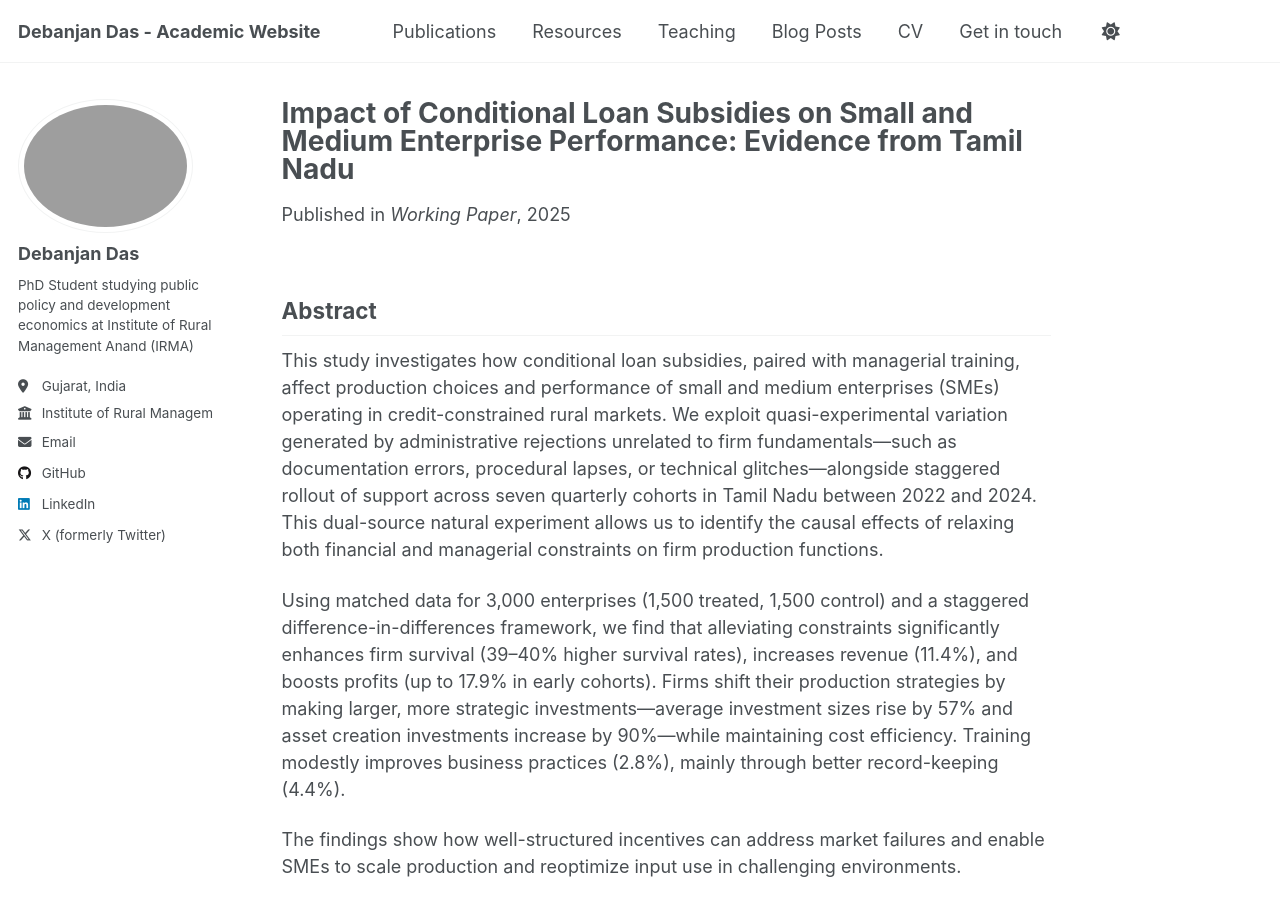
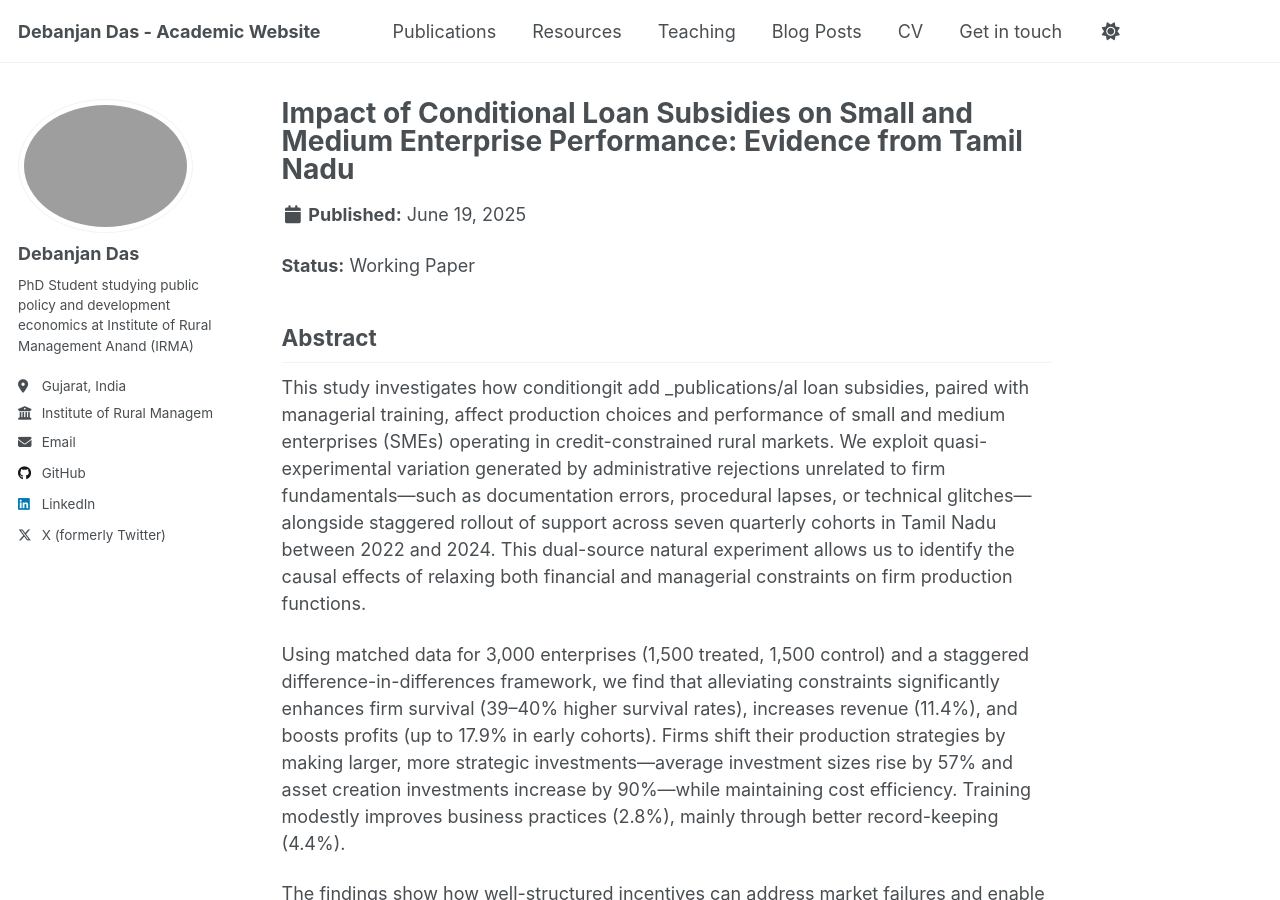
Before and after one commit to Debanjan-econpolicy/debanjan-econpolicy.github.io, a Jekyll site: the page built from _publications/2024-conditional-loan-subsidies.md, in a window 1280 px wide and 900 px high. Built offline with Jekyll 4.4.1, drawn with Linux system fonts in a browser that asks for light colours.

Commit message:
Clean publication display - remove dates and download links

```diff
--- a/_publications/2024-conditional-loan-subsidies.md
+++ b/_publications/2024-conditional-loan-subsidies.md
@@ -4,14 +4,14 @@
 category: manuscripts
 permalink: /publication/2024-conditional-loan-subsidies
 excerpt: 'This study investigates how conditional loan subsidies paired with managerial training affect production choices and performance of SMEs using quasi-experimental variation from administrative rejections.'
-venue: 'Working Paper'
 layout: single
-paperurl: '#'
 ---
+
+**Status:** Working Paper
 
 ## Abstract
 
-This study investigates how conditional loan subsidies, paired with managerial training, affect production choices and performance of small and medium enterprises (SMEs) operating in credit-constrained rural markets. We exploit quasi-experimental variation generated by administrative rejections unrelated to firm fundamentals—such as documentation errors, procedural lapses, or technical glitches—alongside staggered rollout of support across seven quarterly cohorts in Tamil Nadu between 2022 and 2024. This dual-source natural experiment allows us to identify the causal effects of relaxing both financial and managerial constraints on firm production functions.
+This study investigates how conditiongit add _publications/al loan subsidies, paired with managerial training, affect production choices and performance of small and medium enterprises (SMEs) operating in credit-constrained rural markets. We exploit quasi-experimental variation generated by administrative rejections unrelated to firm fundamentals—such as documentation errors, procedural lapses, or technical glitches—alongside staggered rollout of support across seven quarterly cohorts in Tamil Nadu between 2022 and 2024. This dual-source natural experiment allows us to identify the causal effects of relaxing both financial and managerial constraints on firm production functions.
 
 Using matched data for 3,000 enterprises (1,500 treated, 1,500 control) and a staggered difference-in-differences framework, we find that alleviating constraints significantly enhances firm survival (39–40% higher survival rates), increases revenue (11.4%), and boosts profits (up to 17.9% in early cohorts). Firms shift their production strategies by making larger, more strategic investments—average investment sizes rise by 57% and asset creation investments increase by 90%—while maintaining cost efficiency. Training modestly improves business practices (2.8%), mainly through better record-keeping (4.4%).
 
```
Also changed, not shown: _publications/2024-data-quality-interviewer-training.md (+2 -3 lines), _publications/2024-honesty-enterprise-performance.md (+2 -2 lines), _publications/2024-neff-rural-enterprises.md (+2 -2 lines).
